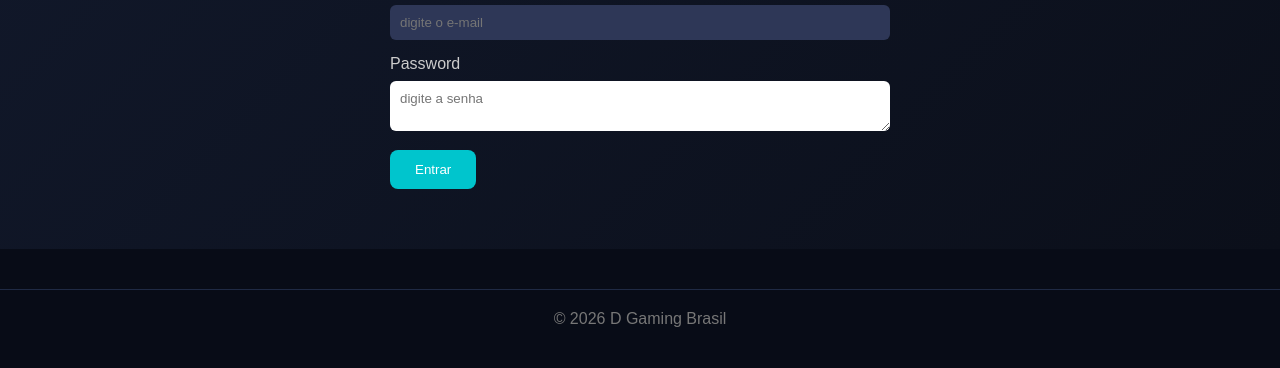
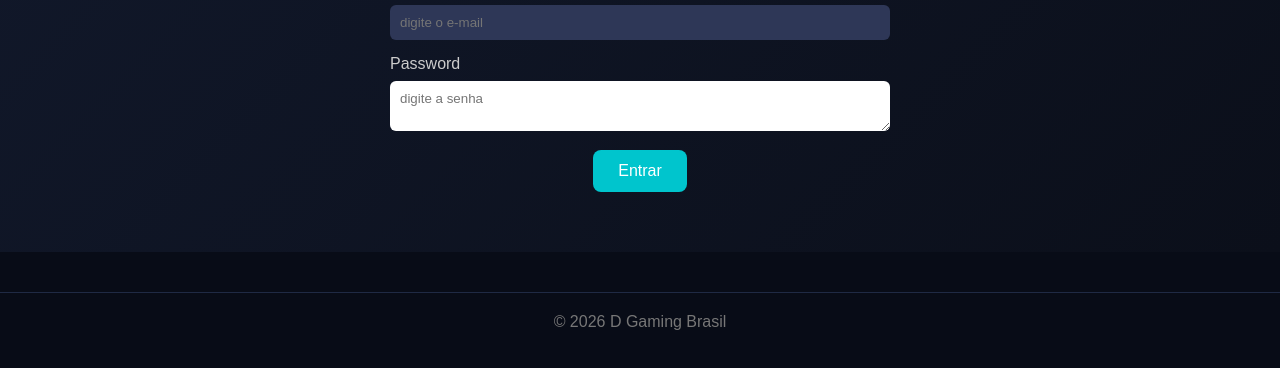
Before and after one commit to ManoLGYT/login, a plain HTML site: page index.html in a window 1280 px wide. Shown: the part 210-578 px from the top of the page. Drawn offline with Linux system fonts and the light colour scheme.

Commit message:
Update index.html

```diff
--- a/index.html
+++ b/index.html
@@ -70,16 +70,16 @@
       min-height: 10px;
     }
 
-    button {
+.btn {
   padding: 12px 25px;
   background: #00C5CD;
   color: white;
-      border: none;
   border-radius: 8px;
-      cursor: pointer;
+  text-decoration: none;
+  display: inline-block;
 }
 
-    button:hover {
+.btn:hover {
   background: #1C1C1C;
 }
 
@@ -106,8 +106,9 @@
       <label for="problema">Password</label>
       <textarea id="problema" name="problema" placeholder="digite a senha" required></textarea>
 
-      <button type="submit">Entrar</button>
     </form>
+
+    <a href="https://manolgyt.github.io/gxbrasil" class="btn">Entrar</a>
   </section>
 
   <footer>
```
Lines whose indentation alone changed are shown as unchanged.
